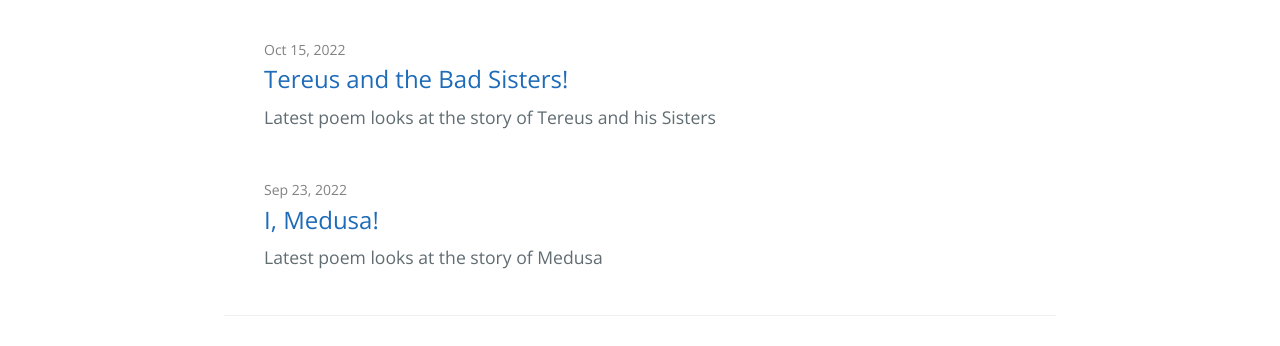
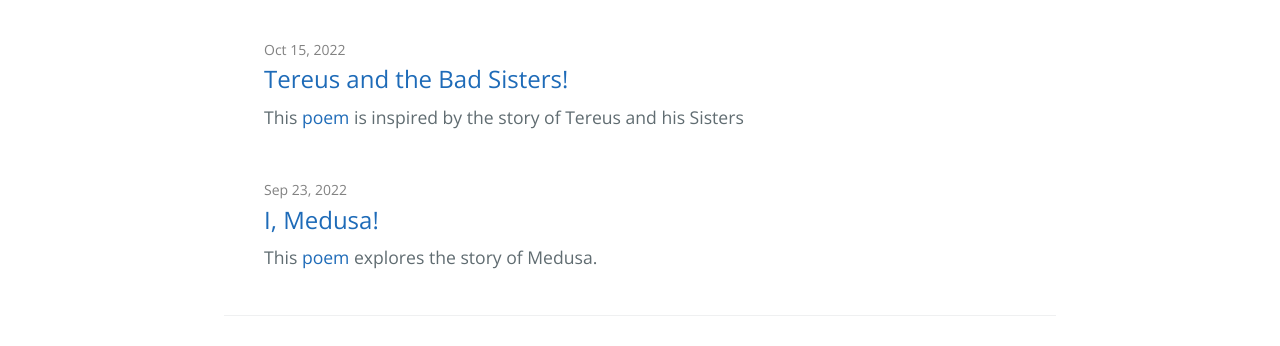
Before and after one commit to conoreilly/mbwebsite, a Jekyll site: the page built from index.md, in a window 1280 px wide. Shown: the part 666-1012 px from the top of the page. Built offline with Jekyll 4.4.1, drawn with Linux system fonts in a browser that asks for light colours.

Commit message:
Updates to posts about poems

```diff
--- a/_posts/2022-09-23-i-medusa.md
+++ b/_posts/2022-09-23-i-medusa.md
@@ -5,6 +5,4 @@ author: M.B. O'Reilly
 date: 2022-09-23
 ---
 
-Latest poem looks at the story of Medusa
-
-Link to Medusa page [here]({{ site.baseurl }}{% link _poems/poem-I-medusa.md %})
+This [poem]({{ site.baseurl }}{% link _poems/poem-I-medusa.md %}) explores the story of Medusa.
--- a/_posts/2022-10-15-Tereus.md
+++ b/_posts/2022-10-15-Tereus.md
@@ -5,6 +5,4 @@ author: M.B. O'Reilly
 date: 2022-10-15
 ---
 
-Latest poem looks at the story of Tereus and his Sisters
-
-Link to Tereus page [here]({{ site.baseurl }}{% link _poems/poem-tereus-and-the-bad-sisters.md %})
+This [poem]({{ site.baseurl }}{% link _poems/poem-tereus-and-the-bad-sisters.md %}) is inspired by the story of Tereus and his Sisters
```
